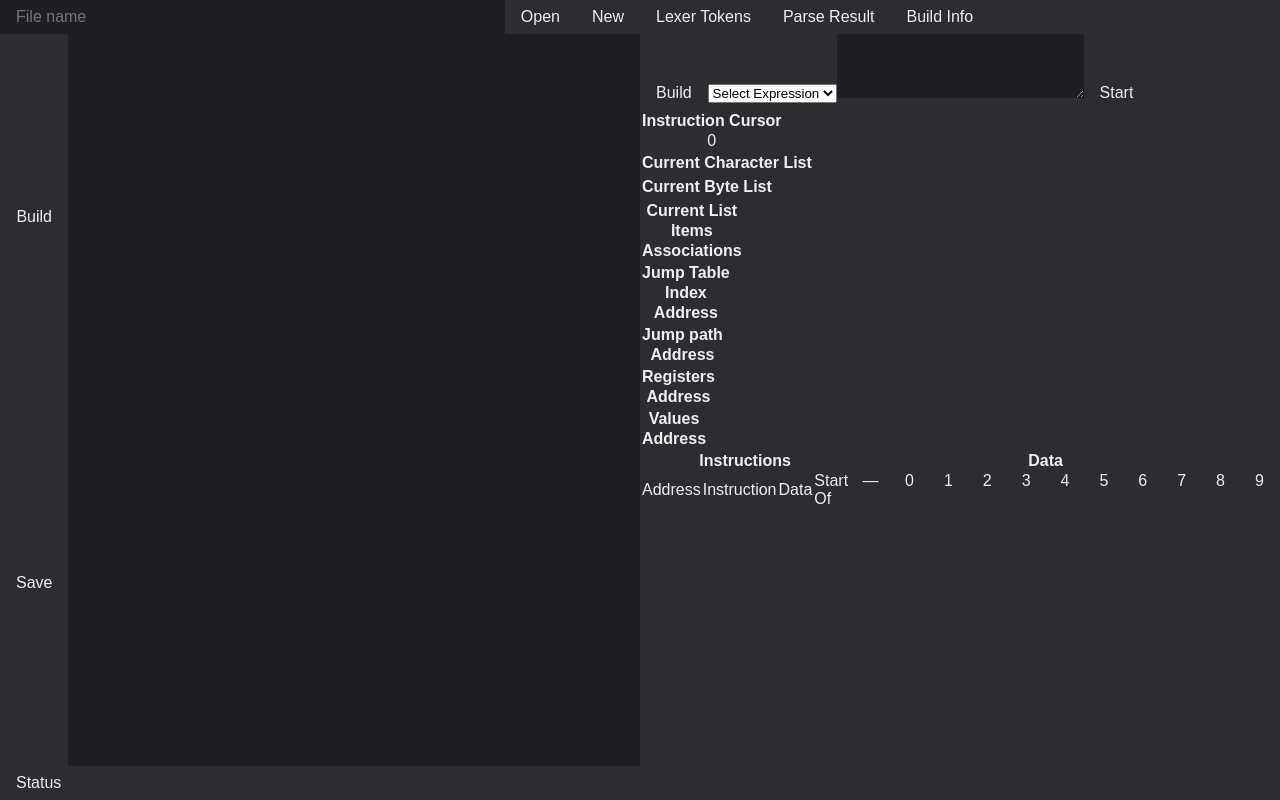
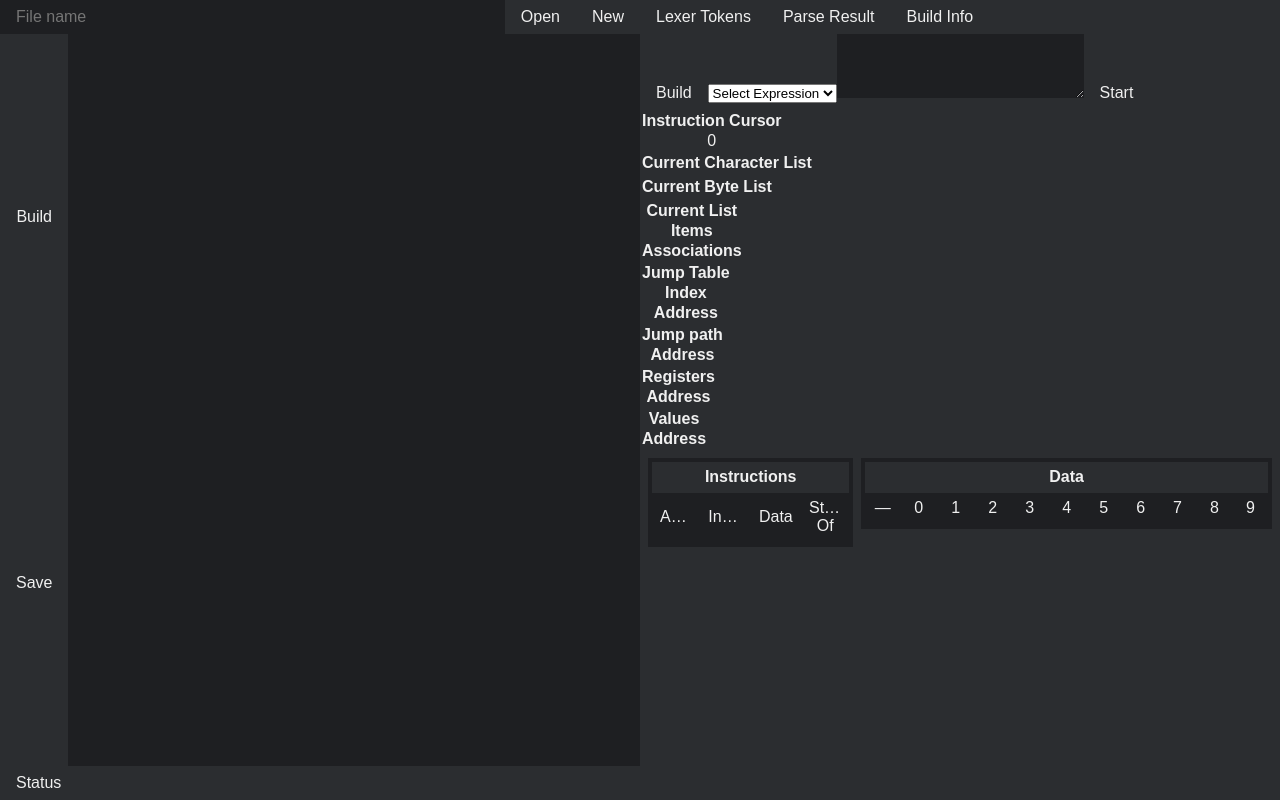
Before and after one commit to garnish-lang/garnish-viewer, a Vue app: page / in a window 1280 px wide. Built offline with nearby package versions, Linux system fonts and the light colour scheme.

Commit message:
Began converting existing tables to DataTable

```diff
--- a/vue_src/components/BuildView.vue
+++ b/vue_src/components/BuildView.vue
@@ -4,6 +4,7 @@ import {useGarnishStore} from "../stores/garnish";
 import {computed, ref} from "vue";
 import {formatData} from "../utils/garnish_display";
 import {it} from "vitest";
+import DataTable from "./table/DataTable.vue";
 
 const store = useGarnishStore();
 const selectedExpression = ref("");
@@ -11,34 +12,83 @@ const expressionInput = ref("");
 
 const canStart = computed(() => selectedExpression.value !== "" && !store.requestedExecution);
 
-const instructions = computed(() => store.executionBuild ? store.executionBuild.runtime_data.instructions : []);
+const instructions = computed(() => {
+  if (!store.executionBuild) {
+    return [];
+  }
+
+  let instructions = [];
+  for (let i = 0; i < store.executionBuild.runtime_data.instructions.length; i++) {
+    const item = store.executionBuild.runtime_data.instructions[i];
+    instructions.push({
+      addr: i,
+      instruction: item.instruction,
+      data: item.data,
+      startOf: getExpressionName(i)
+    });
+  }
+
+  return instructions
+});
+
+const instructionColumns = [
+  {
+    field: "addr",
+    label: "Address"
+  },
+  {
+    field: "instruction",
+    label: "Instruction"
+  },
+  {
+    field: "data",
+    label: "Data",
+  },
+  {
+    field: "startOf",
+    label: "Start Of"
+  }
+];
+
 const dataRows = computed(() => {
   const data = store.executionBuild ? store.executionBuild.runtime_data.data.list : [];
   const totalRows = Math.ceil(data.length / store.config.buildDataRowWidth);
 
   const rows = [];
   for (let i = 0; i < totalRows; i++) {
-    const row = [];
+    const row = {
+      row: `${i * 10}`
+    };
 
     for (let j = 0; j < store.config.buildDataRowWidth; j++) {
       const addr = i * store.config.buildDataRowWidth + j;
       if (data[addr]) {
-        row.push({
-          addr,
-          data: formatData(store.executionBuild!, addr)
-        });
+        row[j] = formatData(store.executionBuild!, addr);
       } else {
-        row.push({
-          addr,
-          data: ""
-        });
+        row[j] = "";
       }
     }
 
     rows.push(row);
   }
 
+  console.log(rows);
   return rows;
+});
+
+const columns = computed(() => {
+  let columns = [{
+    field: "row",
+    label: "—"
+  }];
+  for (let i = 0; i < 10; i++) {
+    columns.push({
+      field: `${i}`,
+      label: `${i}`
+    })
+  }
+
+  return columns
 });
 
 const availableExpressions = computed(() =>
@@ -128,7 +178,9 @@ function continueExecution() {
 
         </textarea>
         <button @click="startExecution" :disabled="!canStart" v-if="!store.currentlyExecuting">Start</button>
-        <button @click="continueExecution" :disabled="store.requestedExecution" v-if="store.currentlyExecuting">Continue</button>
+        <button @click="continueExecution" :disabled="store.requestedExecution" v-if="store.currentlyExecuting">
+          Continue
+        </button>
       </nav>
       <section class="execution_details">
         <section>
@@ -248,45 +300,21 @@ function continueExecution() {
         </section>
       </section>
     </section>
-    <section>
-      <table>
-        <thead>
-        <tr>
-          <th colspan="4">Instructions</th>
-        </tr>
-        <tr>
-          <td>Address</td>
-          <td>Instruction</td>
-          <td>Data</td>
-          <td>Start Of</td>
-        </tr>
-        </thead>
-        <tbody>
-        <tr v-for="(instruction, index) in instructions" :class="{ highlight: index === instructionCursor }">
-          <td>{{ index }}</td>
-          <td>{{ instruction.instruction }}</td>
-          <td>{{ instruction.data ? instruction.data : "" }}</td>
-          <td>{{ getExpressionName(index) }}</td>
-        </tr>
-        </tbody>
-      </table>
-      <table class="data">
-        <thead>
-        <tr>
-          <th :colspan="store.config.buildDataRowWidth">Data</th>
-        </tr>
-        <tr>
-          <td>&mdash;</td>
-          <td v-for="n in store.config.buildDataRowWidth">{{ n - 1 }}</td>
-        </tr>
-        </thead>
-        <tbody class="highlight_cell">
-        <tr v-for="(row, index) in dataRows">
-          <th>{{ index * store.config.buildDataRowWidth }}</th>
-          <td v-for="item in row">{{ item.data }}</td>
-        </tr>
-        </tbody>
-      </table>
+    <section class="lower_section">
+      <section class="instruction_table">
+        <DataTable title="Instructions"
+                   :data="instructions"
+                   :columns="instructionColumns"
+                   :row-headers="true"
+                   :row-limit="20"
+                   :row-scroll="true"/>
+      </section>
+      <section class="data_table">
+        <DataTable title="Data"
+                   :data="dataRows"
+                   :row-headers="true"
+                   :columns="columns"/>
+      </section>
     </section>
   </section>
 </template>
@@ -346,26 +374,30 @@ function continueExecution() {
   margin-left: 0;
 }
 
-table {
-  flex-grow: 0;
+.lower_section {
+  display: flex;
 }
 
-.data {
+.lower_section > section {
+  flex-basis: 0;
+  margin: .5rem;
+}
+
+.lower_section > section:first-child {
+  margin-right: 0;
+}
+
+.lower_section table {
   table-layout: fixed;
   width: 100%;
-  margin-left: 0;
 }
 
-.data tr {
-  text-align: center;
+.lower_section > .instruction_table {
+  flex-grow: 1;
 }
 
-.data td {
-  overflow: clip;
-}
-
-tr.highlight {
-  background-color: var(--highlight_color);
+.lower_section > .data_table {
+  flex-grow: 2;
 }
 
 </style>
--- a/vue_src/components/table/DataTable.vue
+++ b/vue_src/components/table/DataTable.vue
@@ -128,7 +128,6 @@ function handleScroll(e: WheelEvent) {
 <style scoped>
 table {
   border-collapse: collapse;
-  margin: .5rem;
   border: .25rem solid var(--edit_color);
 }
 
@@ -156,6 +155,8 @@ tr, td, th {
 
 td, th {
   padding: .4rem .5rem;
+  overflow: hidden;
+  text-overflow: ellipsis;
 }
 
 tr.even {
```
